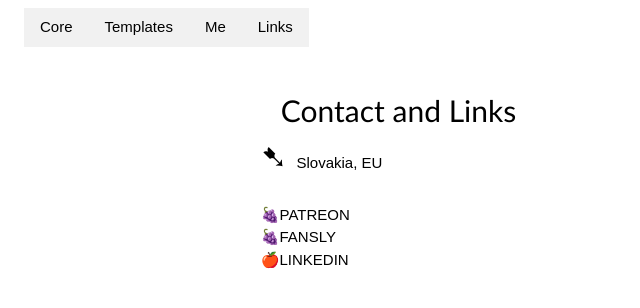
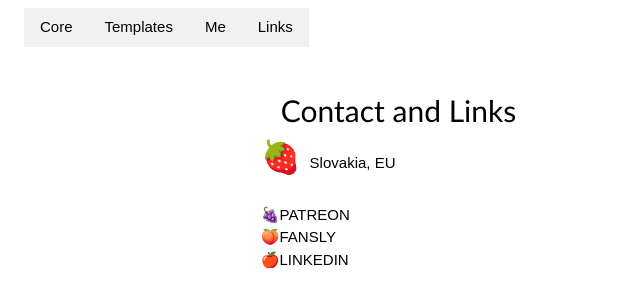
Before and after one commit to kinklure/jakubik.art, a Jekyll site: the page built from contact.html, in a window 1280 px wide. Shown: the top 308 px of the page, without its empty margins (0-640 px from the left). Built offline with Jekyll 4.4.1, drawn with Linux system fonts in a browser that asks for light colours.

Commit message:
Update contact.html

```diff
--- a/contact.html
+++ b/contact.html
@@ -5,11 +5,11 @@ layout: default
 <footer class="jx-padding-64 " id="contact">
     <div class="jx-section">
 <h2>Contact and Links</h2>
-    <a class="icon" >&#10167; </a>Slovakia, EU
+    <a class="icon" >&#127827; </a>Slovakia, EU
 	<br>
 	<br>
 	    &#127815;<a href="https://www.patreon.com/kinkualize" rel="me"><span>PATREON</span></a><br>
-	    &#127815;<a href="https://fansly.com/kinkualize/posts" rel="me"><span>FANSLY</span></a><br>
+	    &#127825;<a href="https://fansly.com/kinkualize/posts" rel="me"><span>FANSLY</span></a><br>
 	    &#127822;<a href="https://linkedin.com/in/jakubikdesigner" rel="me"><span>LINKEDIN</span></a>
 	    <br>
     </div>
```
